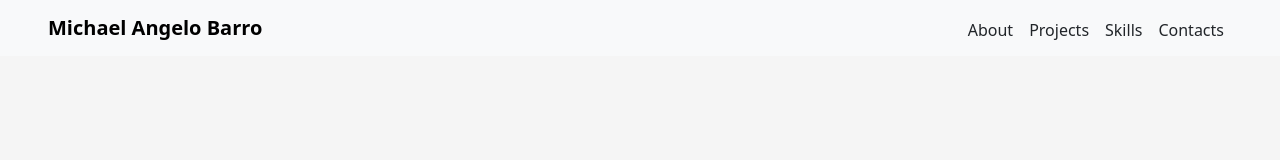
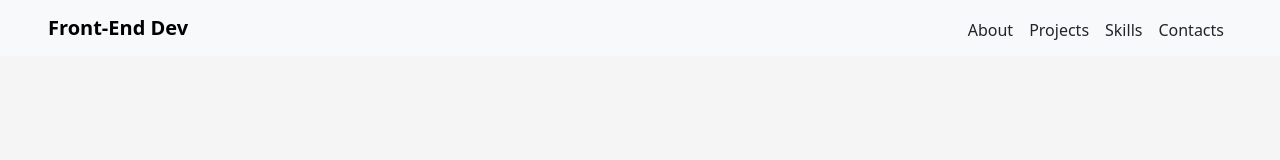
Before and after one commit to AngeloTechSolution/angelo-portfolio, a plain HTML site: page index.html in a window 1280 px wide. Shown: the top 160 px of the page. Drawn offline with nearby package versions, Linux system fonts and the light colour scheme.

Commit message:
index.html

```diff
--- a/index.html
+++ b/index.html
@@ -9,7 +9,7 @@
 </head>
 <body>
     <nav class="navbar navbar-expand-lg navbar-light bg-light px-5 sticky-top fixed-top">
-        <a href="#" class="navbar-brand fw-bold">Michael Angelo Barro</a>
+        <a href="#" class="navbar-brand fw-bold">Front-End Dev</a>
         <button class="navbar-toggler" type="button" data-bs-toggle="collapse" data-bs-target="#navbarNav">
             <span class="navbar-toggler-icon"></span>
         </button>
```
